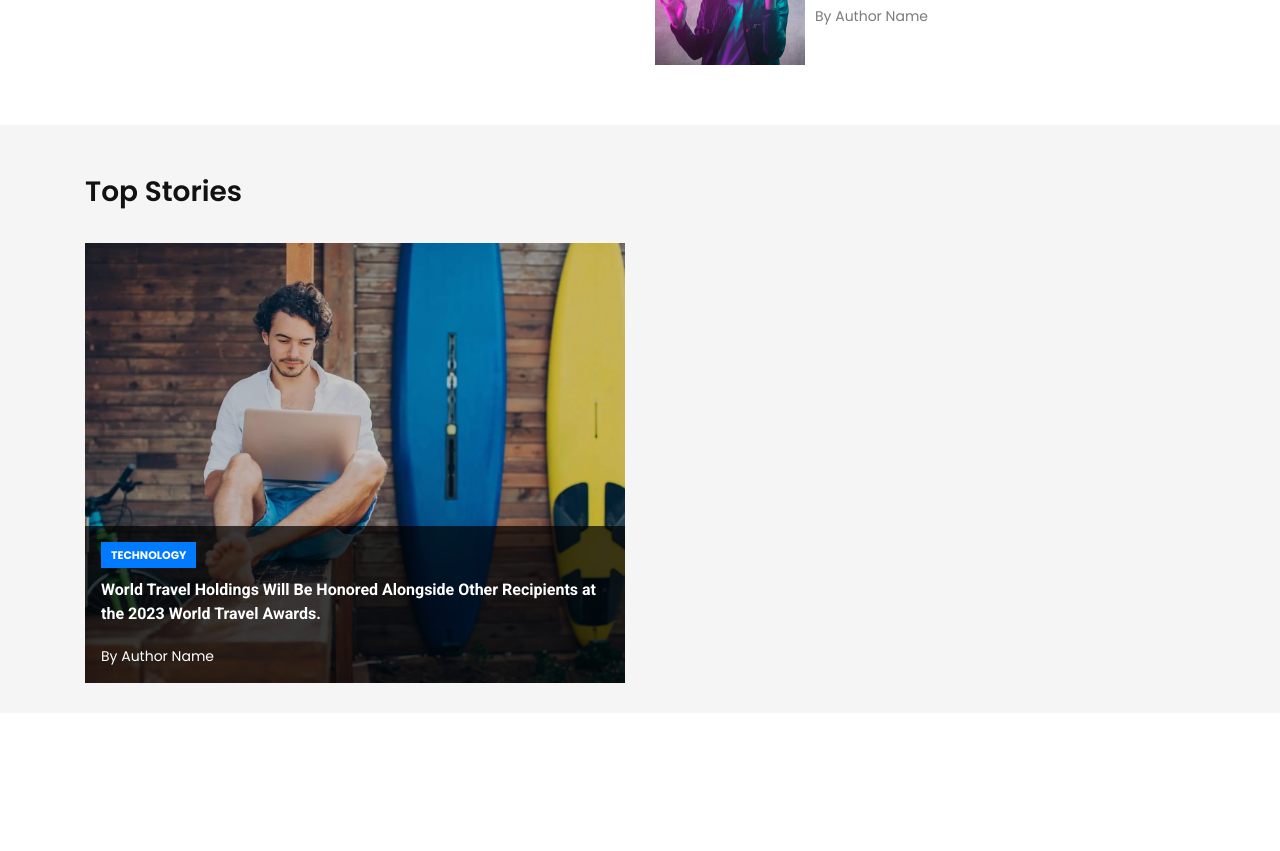
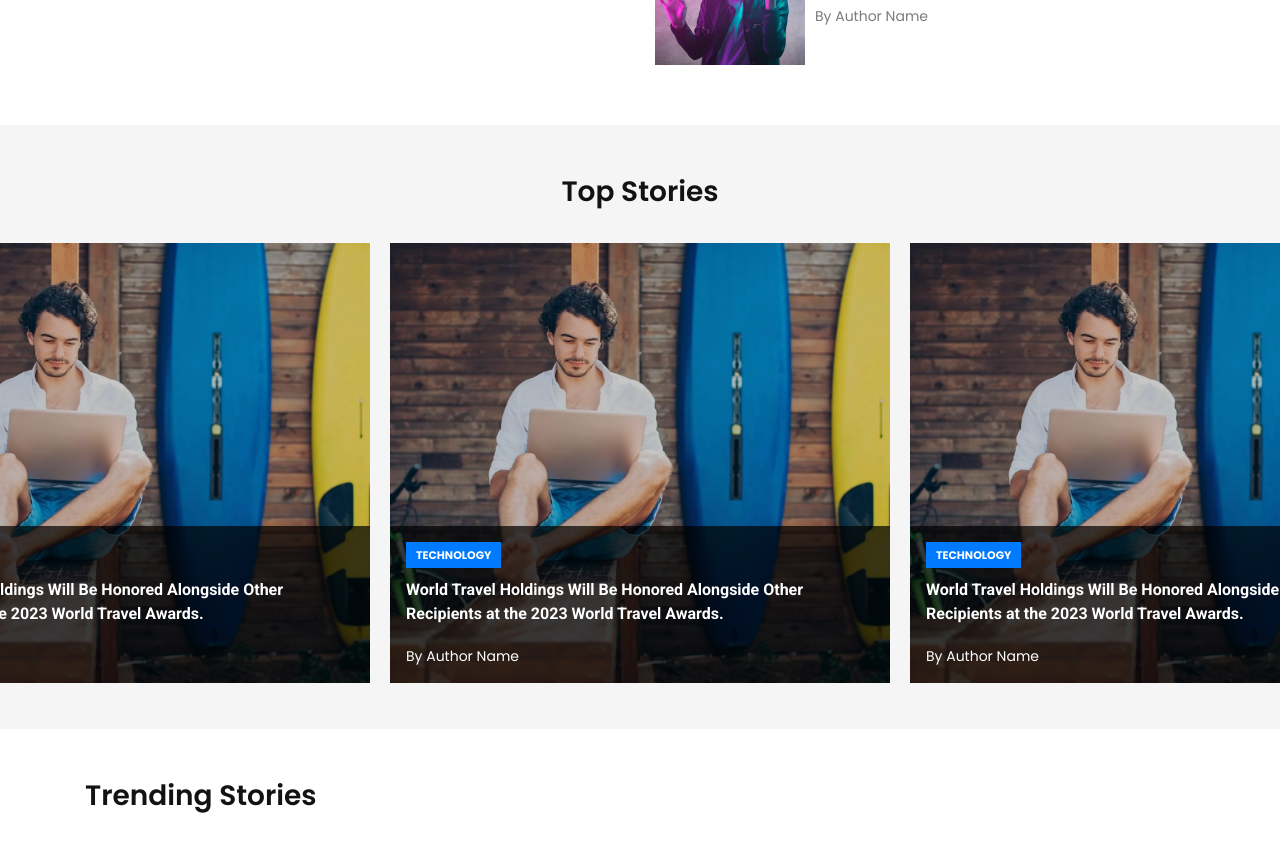
Before and after one commit to calebmutisya/papr, a Next.js app: page / in a window 1280 px wide. Shown: the part 880-1731 px from the top of the page. Before the commit the page ends 1593 px from the top, so only its background shows below. Built offline with nearby package versions, Linux system fonts and the light colour scheme.

Commit message:
Top Stories Done

```diff
--- /dev/null
+++ b/app/author/[author_slug]/page.tsx
@@ -0,0 +1,11 @@
+import React from 'react'
+
+function Author() {
+  return (
+    <div>
+
+    </div>
+  )
+}
+
+export default Author
--- a/app/page.tsx
+++ b/app/page.tsx
@@ -1,7 +1,7 @@
 
 import Hero from "@/components/Hero";
 import TopStories from "@/components/TopStories";
-
+import TrendingStories from "@/components/TrendingStories";
 export default function Home() {
   return (
     <div>
@@ -9,6 +9,8 @@ export default function Home() {
       <Hero />
       {/* Top Stories */}
       <TopStories />
+      {/* Trending Stories */}
+      <TrendingStories />
     </div>
   );
 }
--- a/components/TopStories.tsx
+++ b/components/TopStories.tsx
@@ -1,13 +1,54 @@
+"use client"
 import React from 'react'
 import ShadowCard from './ui/ShadowCard'
 
+import { Swiper, SwiperSlide } from 'swiper/react'
+import { Autoplay } from 'swiper/modules'
+import 'swiper/css'
+import 'swiper/css/autoplay'
+
 function TopStories() {
   return (
-    <div className='bg-mylightgrey pt-[46px] pb-[30px]'>
-        <div className='container'>
-            <h1 className='mb-[30px]'>Top Stories</h1>
+    <div className='bg-mylightgrey pt-[46px] pb-[46px]'>
+        <div>
+            <h1 className='mb-[30px] text-center'>Top Stories</h1>
             <div>
-                <ShadowCard/>
+               <Swiper
+                  modules={[Autoplay]}
+                  loop={true}
+                  autoplay={{
+                    delay: 3000,
+                    disableOnInteraction: false,
+                  }}
+                  centeredSlides={true}
+                  slidesPerView={1.5}
+                  spaceBetween={20}
+                  className="w-full"
+                  breakpoints={{
+                    640: {
+                      slidesPerView: 1.5,
+                    },
+                    1024: {
+                      slidesPerView: 2.5,
+                    },
+                  }}
+                >
+                  <SwiperSlide>
+                    <ShadowCard/>
+                  </SwiperSlide>
+                  <SwiperSlide>
+                    <ShadowCard/>
+                  </SwiperSlide>
+                  <SwiperSlide>
+                    <ShadowCard/>
+                  </SwiperSlide>
+                  <SwiperSlide>
+                    <ShadowCard/>
+                  </SwiperSlide>
+                  <SwiperSlide>
+                    <ShadowCard/>
+                  </SwiperSlide>
+                </Swiper>
             </div>
         </div>
     </div>
--- /dev/null
+++ b/components/TrendingStories.tsx
@@ -0,0 +1,13 @@
+import React from 'react'
+
+function TrendingStories() {
+  return (
+    <div className='pt-[46px] pb-[30px]'>
+        <div className='container'>
+            <h1 className='mb-[30px]'>Trending Stories</h1>
+        </div>
+    </div>
+  )
+}
+
+export default TrendingStories
--- a/components/ui/ShadowCard.tsx
+++ b/components/ui/ShadowCard.tsx
@@ -7,7 +7,7 @@ import surfer from '../../assets/surfer.webp'
 function ShadowCard() {
   return (
     <Link href='#'>
-      <div className='relative articlecard min-w-[300px] max-w-[540px] h-[440px] overflow-hidden'>
+      <div className='relative articlecard min-w-[375px] max-w-[740px] h-[440px] overflow-hidden'>
         {/* Background image */}
         <Image
           src={surfer}
--- a/package.json
+++ b/package.json
@@ -12,7 +12,8 @@
     "next": "15.3.4",
     "react": "^19.0.0",
     "react-dom": "^19.0.0",
-    "react-icons": "^5.5.0"
+    "react-icons": "^5.5.0",
+    "swiper": "^11.2.8"
   },
   "devDependencies": {
     "@tailwindcss/postcss": "^4",
```
Also changed, not shown: app/post/[slug_title]/page.tsx (renamed from app/article/[slug_title]/page.tsx), 1 other file (tests, documents, lock files or other folders).
